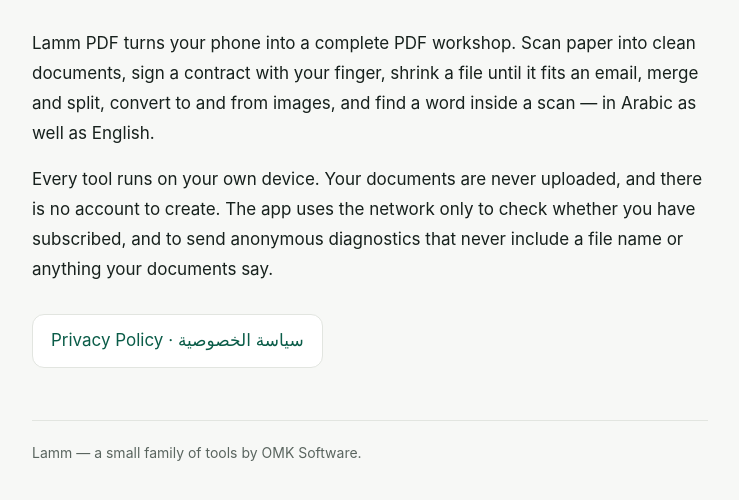
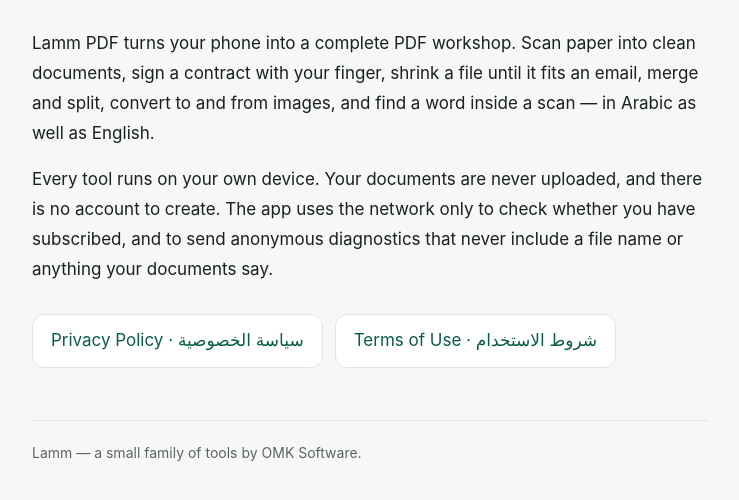
Before and after one commit to omksapps/omksapps.github.io, a plain HTML site: page Lamm-pdf/index.html in a window 1280 px wide. Shown: the part 216-716 px from the top of the page, without its empty margins (270-1009 px from the left). Drawn offline with Linux system fonts and the light colour scheme.

Commit message:
Update index.html

```diff
--- a/Lamm-pdf/index.html
+++ b/Lamm-pdf/index.html
@@ -55,6 +55,7 @@
         include a file name or anything your documents say.</p>
     <div class="links">
         <a href="privacy.html">Privacy Policy · سياسة الخصوصية</a>
+        <a href="terms.html">Terms of Use · شروط الاستخدام</a>
     </div>
     <footer>Lamm — a small family of tools by OMK Software.</footer>
 </div>
```
Lines whose indentation alone changed are shown as unchanged.
